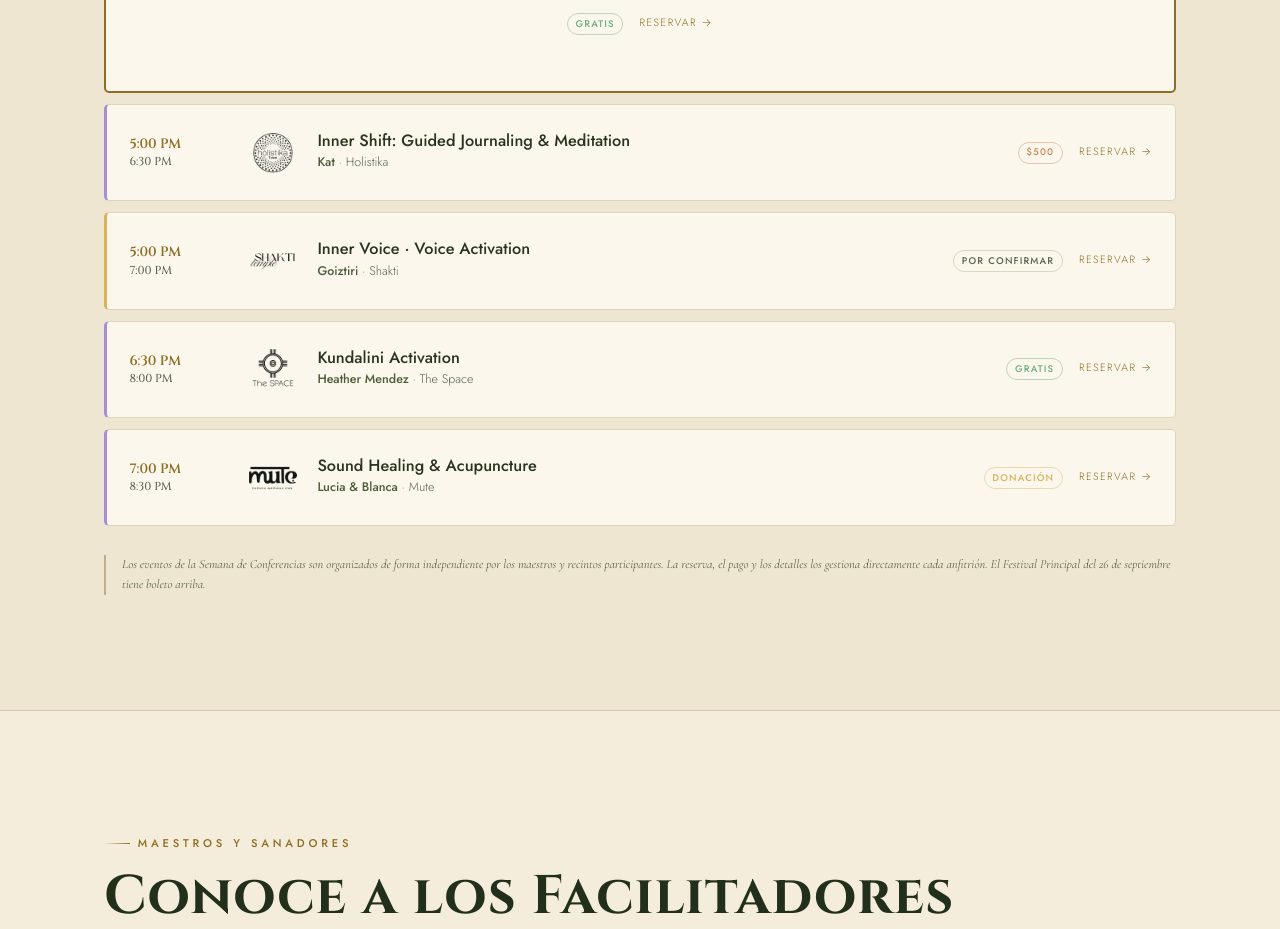
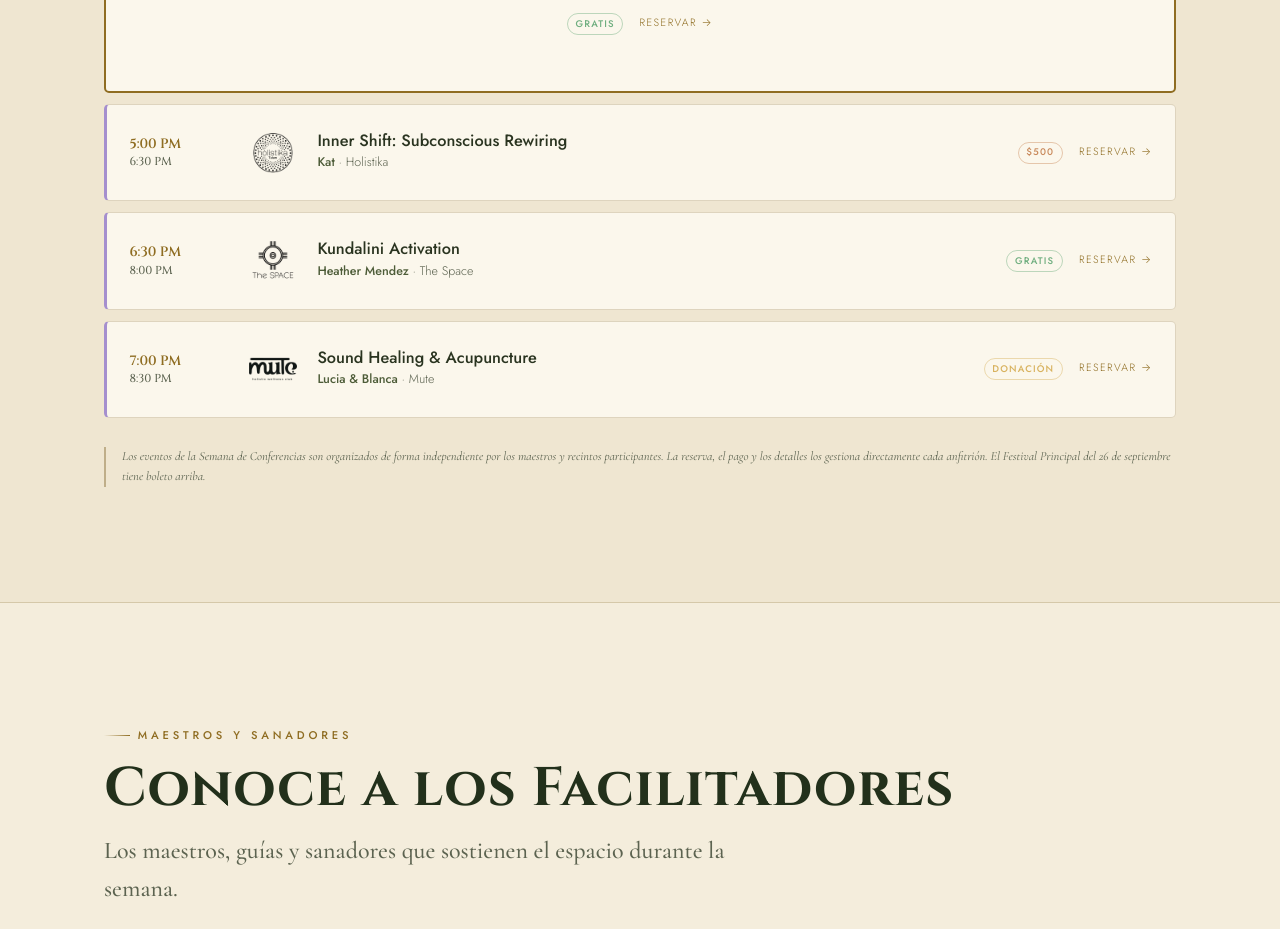
Before and after one commit to cyberdreadx/yogamusicfest, a website: page index.html in a window 1280 px wide. Shown: the part 5387-6316 px from the top of the page. Drawn offline with nearby package versions, Linux system fonts and the light colour scheme.

Commit message:
Correct Holistika and Vesica schedule events

```diff
--- a/index.html
+++ b/index.html
@@ -1265,11 +1265,11 @@ var EVENTS=[
   {days:[21],c:'comm',t:'7:30 AM',end:'8:45 AM',n:'The Weekly Sit: Meditation & Tea Circle',who:'Zack Phillips',v:'Lokah Yoga Studio',p:'free',k:450},
   {days:[21],c:'yoga',t:'6:30 AM',end:'8:30 AM',n:'Mysore Ashtanga',who:'Yosef',v:'Private (Home)',p:'paid',pr:'$250',k:390},
   {days:[21],c:'heal',t:'10:00 AM',end:'11:30 AM',n:'Reiki + Sound Experience',who:'Narayani & Andros',v:'The Space',p:'free',k:600},
-  {days:[21],c:'heal',t:'5:00 PM',end:'6:30 PM',n:'Inner Shift: Guided Journaling & Meditation',who:'Kat',v:'Holistika',p:'paid',pr:'$500',k:1020},
-  {days:[21],c:'music',t:'5:00 PM',end:'7:00 PM',n:'Inner Voice · Voice Activation',who:'Goiztiri',v:'Shakti',p:'tba',k:1020},
+  {days:[21],c:'heal',t:'5:00 PM',end:'6:30 PM',n:'Inner Shift: Subconscious Rewiring',who:'Kat',v:'Holistika',p:'paid',pr:'$500',k:1020},
 
   /* ---- Sept 22 ---- */
-  {days:[22],c:'music',t:'6:00 PM',end:'8:00 PM',n:'The Awakening of the Inner Voice: Light and Throat',who:'Goiztiri',v:'Vesica',p:'don',k:1080},
+  {days:[22],c:'work',t:'2:00 PM',n:'The Journey of Venus',who:'Mery',v:'Holistika',p:'tba',k:840},
+  {days:[22],c:'music',t:'4:00 PM',end:'6:00 PM',n:'The Awakening of the Inner Voice: Light and Throat',who:'Goiztiri',v:'Vesica',p:'free',k:960},
   {days:[22],c:'heal',t:'6:00 PM',end:'9:00 PM',n:'Yoga & Spa Night',who:'Narayani',v:'Quantika Spa',p:'paid',pr:'$300 MXN',k:1080},
   {days:[22],c:'work',t:'4:00 PM',end:'6:00 PM',n:'Maya Oracle Group Immersion',who:'Aeisha Cosmos',v:'Shakti Temple',p:'don',k:960},
   {days:[22],c:'heal',t:'8:00 AM',end:'9:15 AM',n:'The Power of A.M. Breathwork — Improving Your Performance',who:'Lucia',v:'Mute',p:'free',k:480},
@@ -1280,6 +1280,7 @@ var EVENTS=[
   {days:[22],c:'comm',t:'7:00 PM',end:'11:00 PM',n:'Fall Equinox Fire Ceremony',who:'Meta Rose',v:'Oasis',p:'don',k:1140},
 
   /* ---- Sept 23 ---- */
+  {days:[23],c:'heal',t:'5:00 PM',n:'Meditation and Astral Journaling',who:'Rocio & Mery',v:'Holistika',p:'tba',k:1020},
   {days:[23],c:'heal',t:'4:30 PM',end:'7:00 PM',n:'Temazcal Ceremony',who:'Quetzal Centli',v:'Mute',p:'paid',pr:'$333 locals · $555 visitors · RSVP',k:990},
   {days:[23],c:'comm',t:'12:00 PM',end:'3:00 PM',n:'Resuena: Voice Liberation Circle',who:'Ona Munay',v:'Holistika (Domo)',p:'paid',pr:'$200',k:720},
   {days:[23],c:'music',t:'7:00 PM',end:'12:00 AM',n:'LILA · Mantras Edition',who:'Shakti',v:'Shakti Temple',p:'don',k:1140},
```
